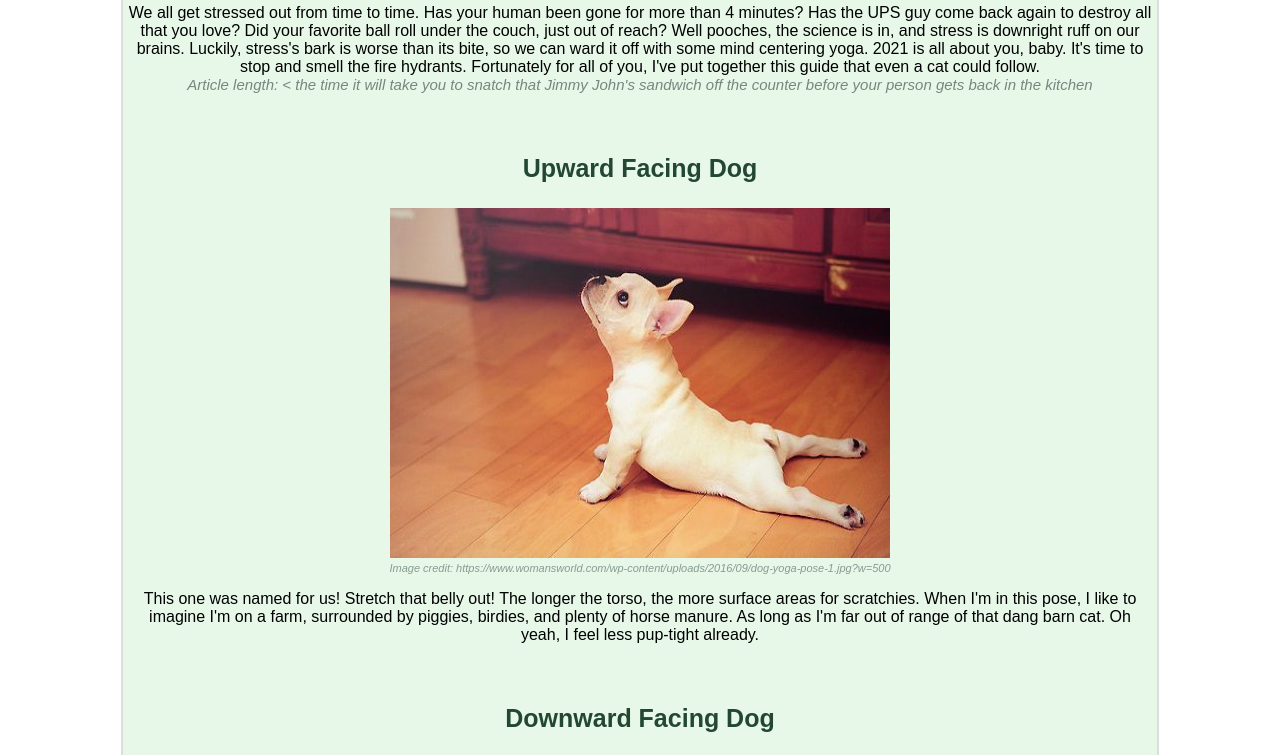
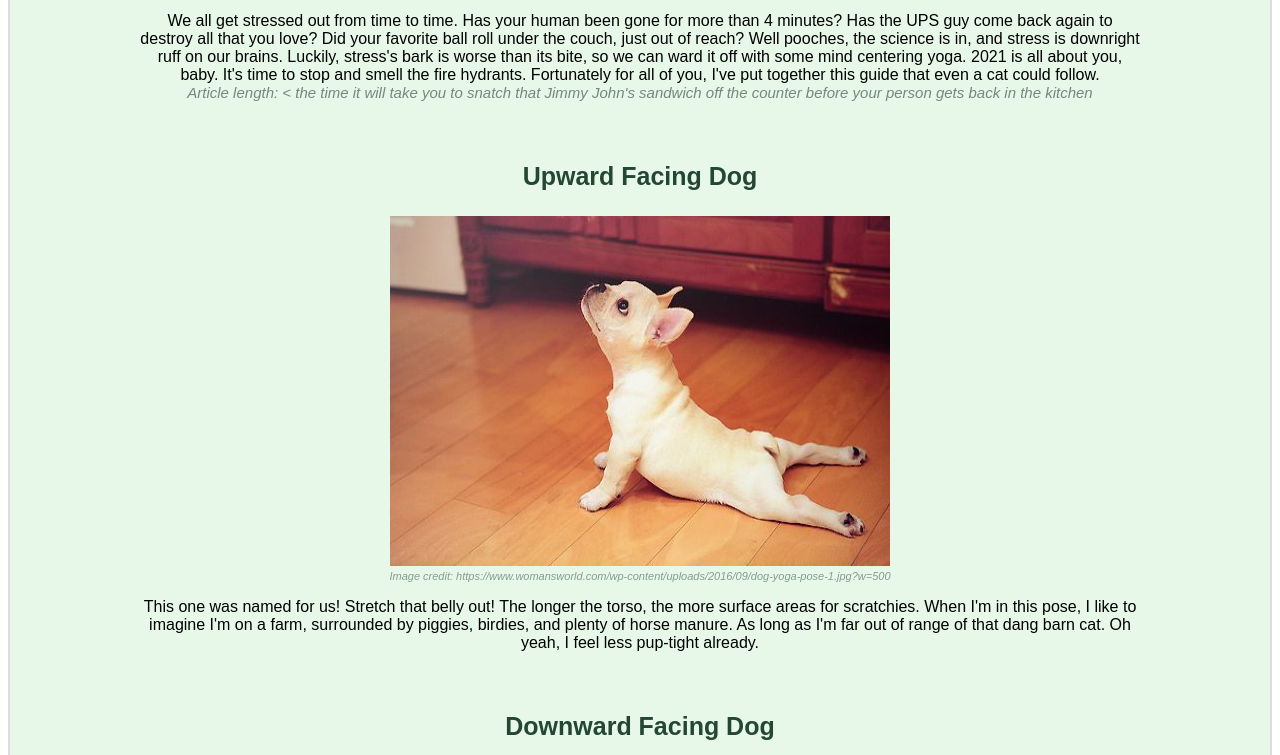
Before and after one commit to LC101-May-2021/assignment-4-html-me-something-hashbrowns94, a website: page index.html in a window 1280 px wide. Shown: the part 102-857 px from the top of the page. Drawn offline with Linux system fonts and the light colour scheme.

Commit message:
placated the autograder again

```diff
--- a/index.html
+++ b/index.html
@@ -5,7 +5,7 @@
       <link rel = 'stylesheet' href = 'styles.css'>
    </head>
    <body>
-   <main>
+   <main id = 'main'>
       <header id = 'mainHeading'>
          <h1 id = 'title'>Unleash Your Stress</h1>
       </header>
--- a/styles.css
+++ b/styles.css
@@ -10,18 +10,16 @@ body {
     display: block;
     min-height: 100%;
     margin: 8px;
-    margin: auto;
     padding: 5px;
-    max-width: 80%;
+    max-width: 100%;
     background: #e7f8e9;
     border: 2px #dddddd solid;
 }
 
 main {
     text-align: center;
-    /* margin-left: 5%;
-    margin-right: 5%; */
     margin: auto;
+    max-width: 80%;
 }
 
 #mainHeading {
```
